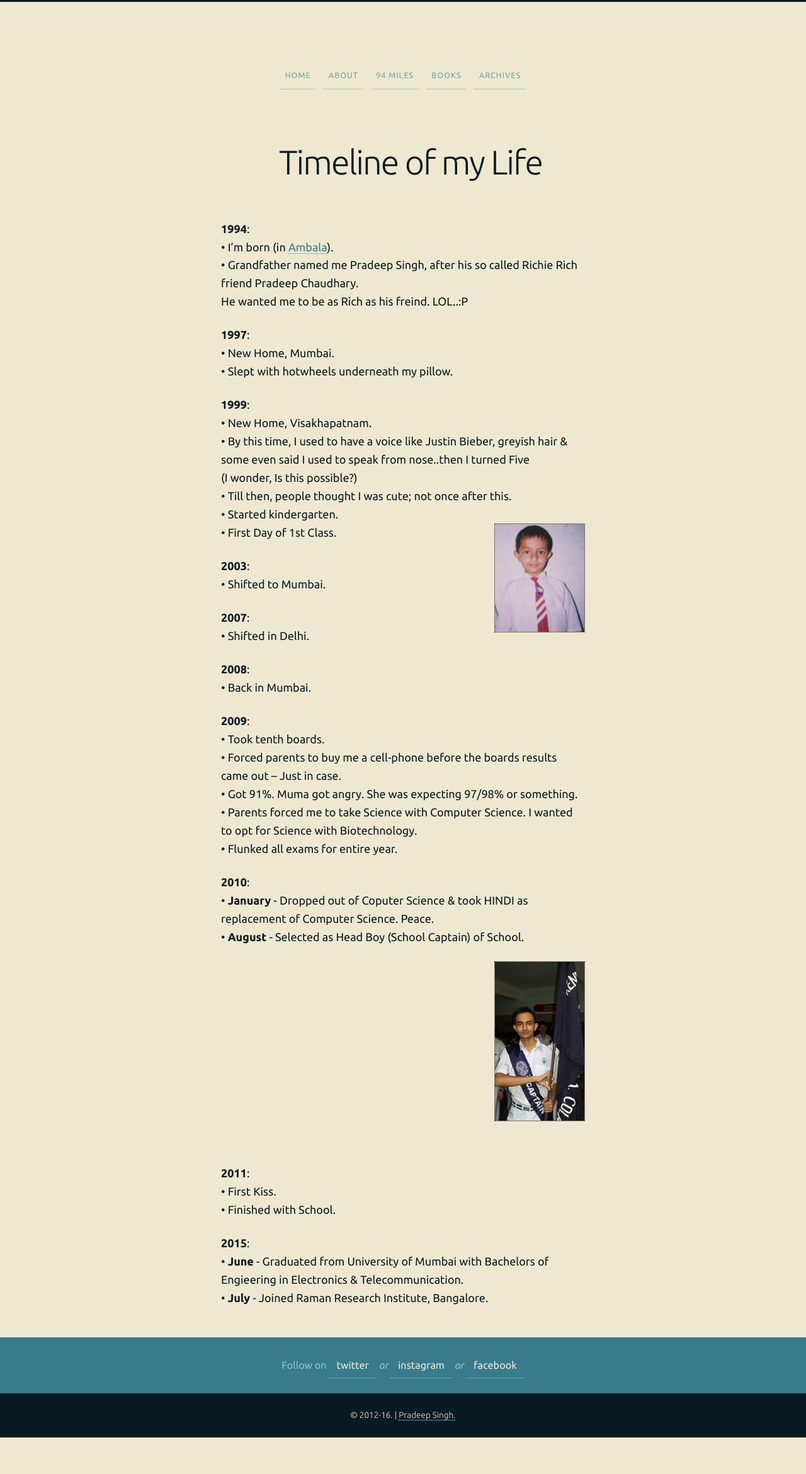
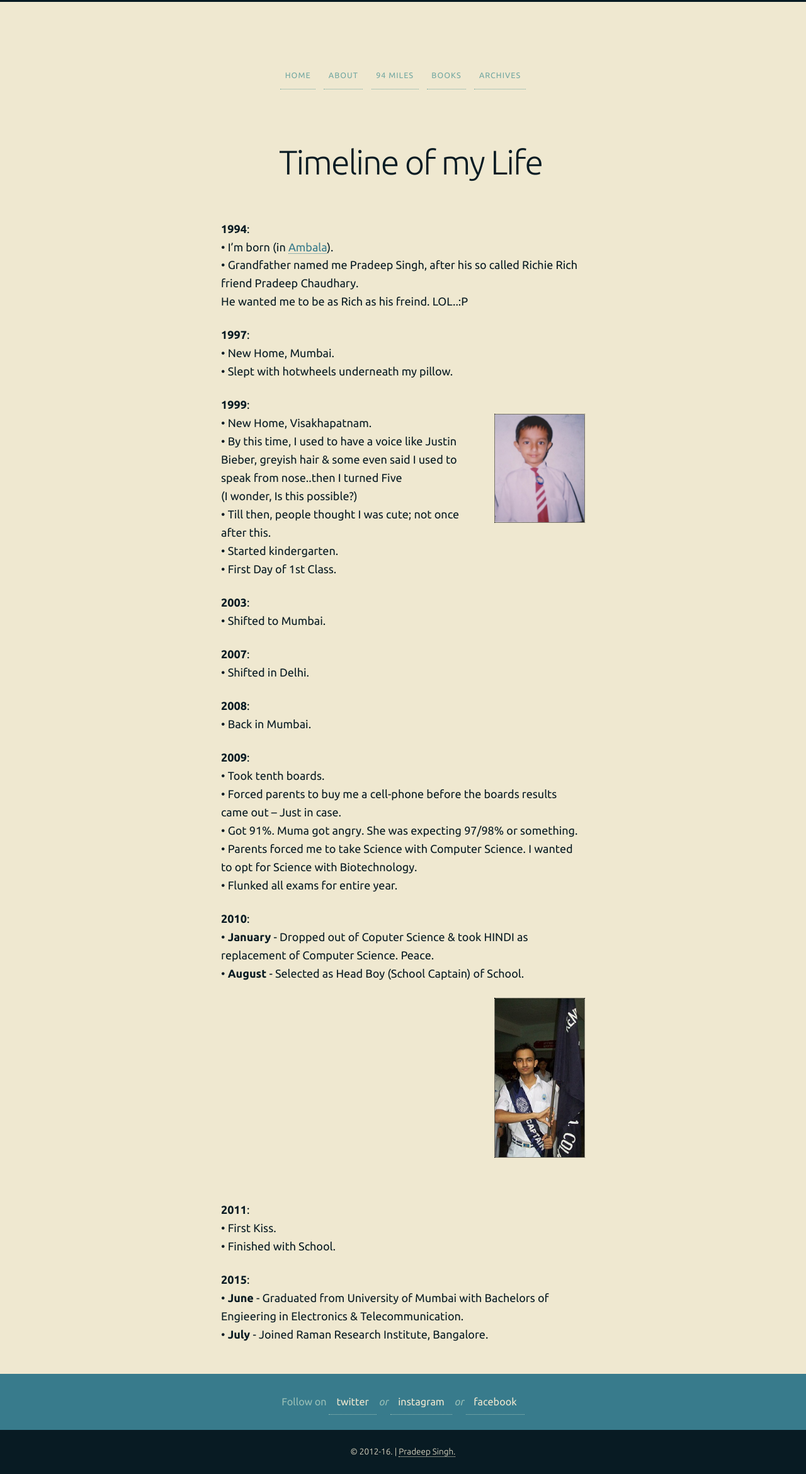
Before and after one commit to 93notes/93notes.github.io, a Jekyll site: the page built from timeline.html, in a window 1280 px wide. Shown: the whole page at 63% size. Built offline with Jekyll 4.4.1, drawn with Linux system fonts in a browser that asks for light colours; nearby versions of some CDN libraries; before the commit the page ends 2282 px from its top, so only the background shows below that.

Commit message:
Update timeline.html

```diff
--- a/timeline.html
+++ b/timeline.html
@@ -55,6 +55,8 @@ img {
 
 <p>
 <strong>1999</strong>: </br>
+ <img width="25%" style="float: right;" src="/images/personal/first-day-in-school.jpg" alt="Pradeep Singh first day in School"/>
+
 &bull; New Home, Visakhapatnam. </br>
 &bull; By this time, I used to have a voice like Justin Bieber, greyish hair &amp; some even said I used to speak from nose..then I turned Five </br>
 (I wonder, Is this possible?)</br>
@@ -62,7 +64,7 @@ img {
 &bull; Started kindergarten. </br>
 &bull; First Day of 1st Class.
 <!-- <div id="event-main" class="g one-whole cf"> -->
-  <img width="25%" style="float: right;" src="/images/personal/first-day-in-school.jpg" alt="Pradeep Singh first day in School"/>
+  <!-- <img width="25%" style="float: right;" src="/images/personal/first-day-in-school.jpg" alt="Pradeep Singh first day in School"/>
 <!-- </div> --></br>
 </p>
 
```
